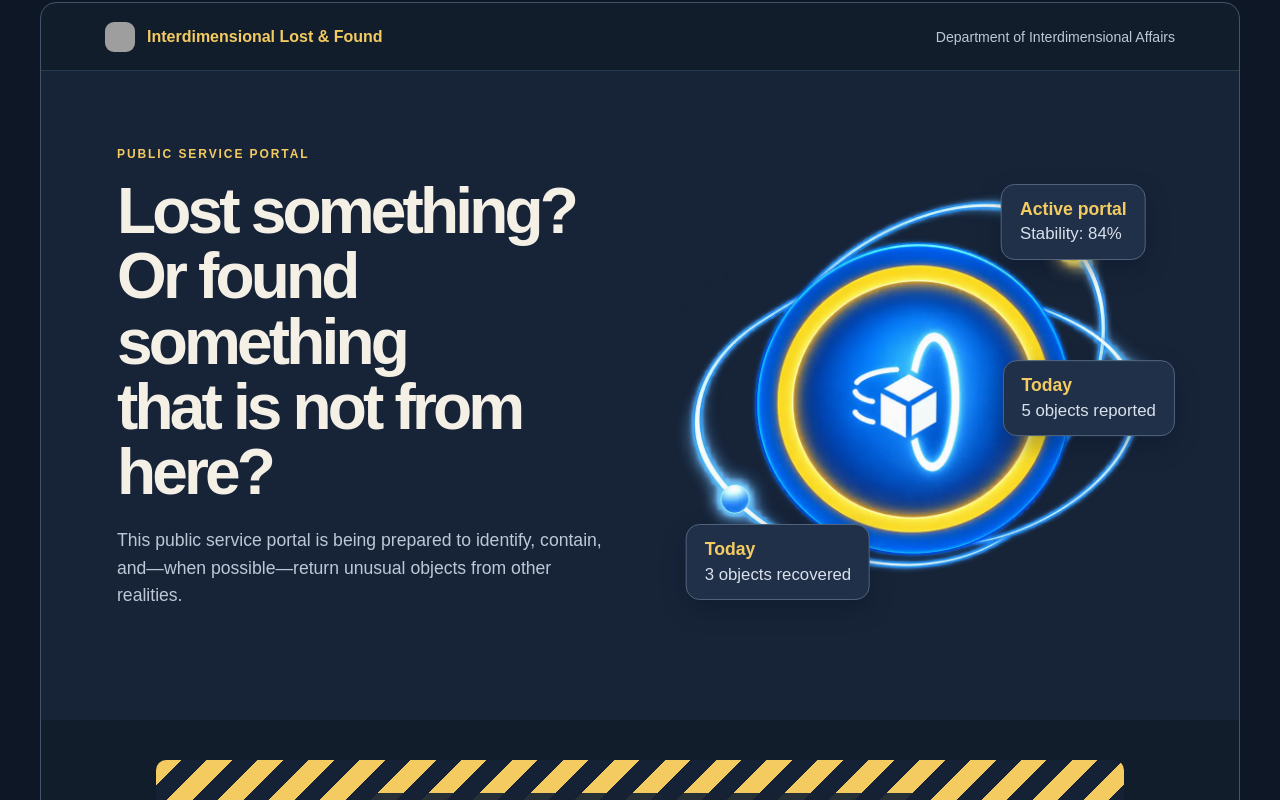
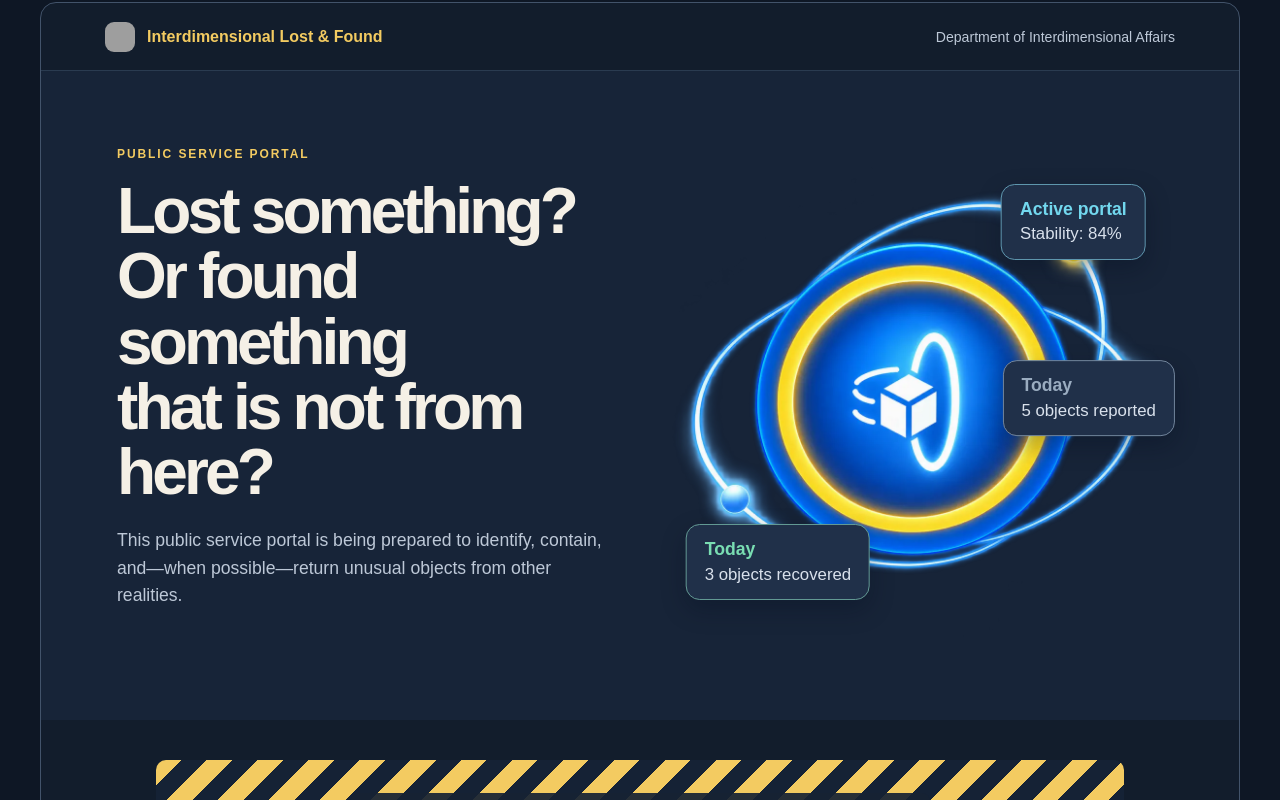
Before and after one commit to Devdits/vibe-friday, a Next.js app: page / in a window 1280 px wide. Shown: the top 800 px of the page. Built offline with nearby package versions, Linux system fonts and the light colour scheme; grey boxes are pictures that could not be loaded.

Commit message:
Mock semantic portal statuses (#9)
* Mock semantic portal statuses

* Format portal status labels

* Format seeded portal status

* Avoid cascading portal status updates

```diff
--- /dev/null
+++ b/src/app/components/portal-status-labels.tsx
@@ -0,0 +1,112 @@
+"use client";
+
+import { useSyncExternalStore } from "react";
+
+type StatusTone = "stable" | "attention" | "critical" | "network";
+
+type PortalScenario = {
+  portal: { heading: string; detail: string; tone: StatusTone };
+  recovered: string;
+  reported: { detail: string; tone: StatusTone | "informational" };
+};
+
+const scenarios: PortalScenario[] = [
+  {
+    portal: {
+      heading: "Active portal",
+      detail: "Stability: 84%",
+      tone: "stable",
+    },
+    recovered: "3 objects recovered",
+    reported: { detail: "5 objects reported", tone: "informational" },
+  },
+  {
+    portal: {
+      heading: "Active portal",
+      detail: "Stability: 68%",
+      tone: "attention",
+    },
+    recovered: "2 objects recovered",
+    reported: { detail: "8 awaiting assessment", tone: "attention" },
+  },
+  {
+    portal: {
+      heading: "Active portal",
+      detail: "Stability: 36%",
+      tone: "critical",
+    },
+    recovered: "1 object recovered",
+    reported: { detail: "17 awaiting assessment", tone: "critical" },
+  },
+  {
+    portal: { heading: "Portal network", detail: "Stable", tone: "network" },
+    recovered: "4 objects recovered",
+    reported: { detail: "4 objects reported", tone: "informational" },
+  },
+];
+
+const storageKey = "vibe-friday-portal-scenario";
+let clientScenario: PortalScenario | undefined;
+
+function subscribe() {
+  return () => {};
+}
+
+function getServerSnapshot() {
+  return scenarios[0];
+}
+
+function getClientSnapshot() {
+  clientScenario ??= selectNextScenario();
+
+  return clientScenario;
+}
+
+function selectNextScenario() {
+  const storedScenario = window.sessionStorage.getItem(storageKey);
+  if (storedScenario === null) {
+    window.sessionStorage.setItem(storageKey, "0");
+
+    return scenarios[0];
+  }
+
+  const previous = Number(storedScenario);
+  const previousIndex = Number.isInteger(previous) ? previous : -1;
+  const candidates = scenarios
+    .map((_, index) => index)
+    .filter((index) => index !== previousIndex);
+  const nextIndex = candidates[Math.floor(Math.random() * candidates.length)];
+
+  window.sessionStorage.setItem(storageKey, String(nextIndex));
+
+  return scenarios[nextIndex];
+}
+
+export function PortalStatusLabels() {
+  const scenario = useSyncExternalStore(
+    subscribe,
+    getClientSnapshot,
+    getServerSnapshot,
+  );
+
+  return (
+    <>
+      <p
+        className={`floating-label active-portal portal-${scenario.portal.tone}`}
+      >
+        <strong>{scenario.portal.heading}</strong>
+        <span>{scenario.portal.detail}</span>
+      </p>
+      <p className="floating-label today-recovered recovered">
+        <strong>Today</strong>
+        <span>{scenario.recovered}</span>
+      </p>
+      <p
+        className={`floating-label today-reported reported-${scenario.reported.tone}`}
+      >
+        <strong>Today</strong>
+        <span>{scenario.reported.detail}</span>
+      </p>
+    </>
+  );
+}
--- a/src/app/globals.css
+++ b/src/app/globals.css
@@ -117,6 +117,7 @@ h1 {
 }
 
 .floating-label {
+  --label-accent: #9aacc0;
   position: absolute;
   display: grid;
   gap: 6px;
@@ -124,7 +125,7 @@ h1 {
   padding: 15px 18px;
   color: #d9e1ec;
   background: #203049;
-  border: 1px solid #52657e;
+  border: 1px solid color-mix(in srgb, var(--label-accent) 45%, #52657e);
   border-radius: 14px;
   box-shadow: 0 0.6rem 1.5rem rgb(3 12 27 / 28%);
   font-size: clamp(0.9rem, 1.7vw, 1.05rem);
@@ -132,8 +133,34 @@ h1 {
 }
 
 .floating-label strong {
-  color: var(--yellow);
+  color: var(--label-accent);
   font-size: 1.05em;
+}
+
+.recovered {
+  --label-accent: #79ddb2;
+}
+
+.reported-informational {
+  --label-accent: #9aacc0;
+}
+
+.reported-attention,
+.portal-attention {
+  --label-accent: #f3cb61;
+}
+
+.reported-critical,
+.portal-critical {
+  --label-accent: #f07e83;
+}
+
+.portal-stable {
+  --label-accent: #72d7ee;
+}
+
+.portal-network {
+  --label-accent: #91d8bd;
 }
 
 .active-portal {
--- a/src/app/page.tsx
+++ b/src/app/page.tsx
@@ -1,4 +1,6 @@
 import Image from "next/image";
+
+import { PortalStatusLabels } from "./components/portal-status-labels";
 
 export default function Home() {
   return (
@@ -47,18 +49,7 @@ export default function Home() {
               alt="A recovered object passing through an interdimensional portal"
               priority
             />
-            <p className="floating-label active-portal">
-              <strong>Active portal</strong>
-              <span>Stability: 84%</span>
-            </p>
-            <p className="floating-label today-recovered">
-              <strong>Today</strong>
-              <span>3 objects recovered</span>
-            </p>
-            <p className="floating-label today-reported">
-              <strong>Today</strong>
-              <span>5 objects reported</span>
-            </p>
+            <PortalStatusLabels />
           </div>
         </section>
 
```
